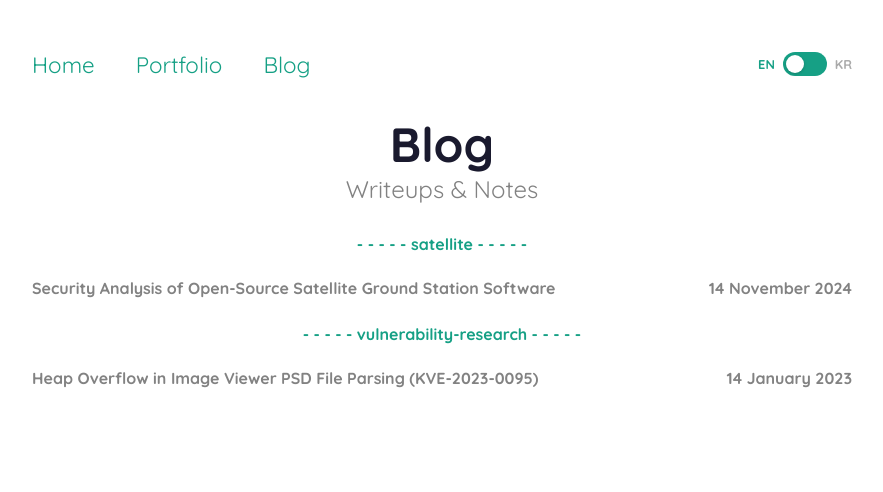
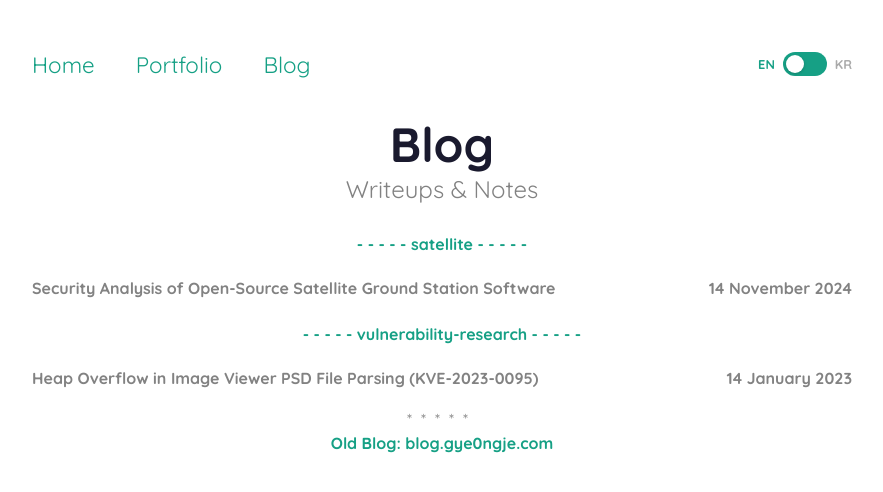
Before and after one commit to Gyeongje/gyeongje.github.io, a Jekyll site: the page built from blog.md, in a window 1280 px wide. Shown: the top 492 px of the page, without its empty margins (198-1081 px from the left). Built offline with Jekyll 4.4.1, drawn with Linux system fonts in a browser that asks for light colours; some web fonts are replaced.

Commit message:
Add contact footer to portfolio, old blog link to blog page
Co-Authored-By: Claude Opus 4.6 <noreply@anthropic.com>

```diff
--- a/blog.md
+++ b/blog.md
@@ -29,3 +29,8 @@ permalink: /blog/
 </ul>
 {% endfor %}
 </div>
+
+<div class="about">
+<div class="about__divider">*****</div>
+<div class="about__text"><strong>Old Blog: <a href="https://blog.gye0ngje.com">blog.gye0ngje.com</a></strong></div>
+</div>
```
Also changed, not shown: portfolio.md (+5 -0 lines).
